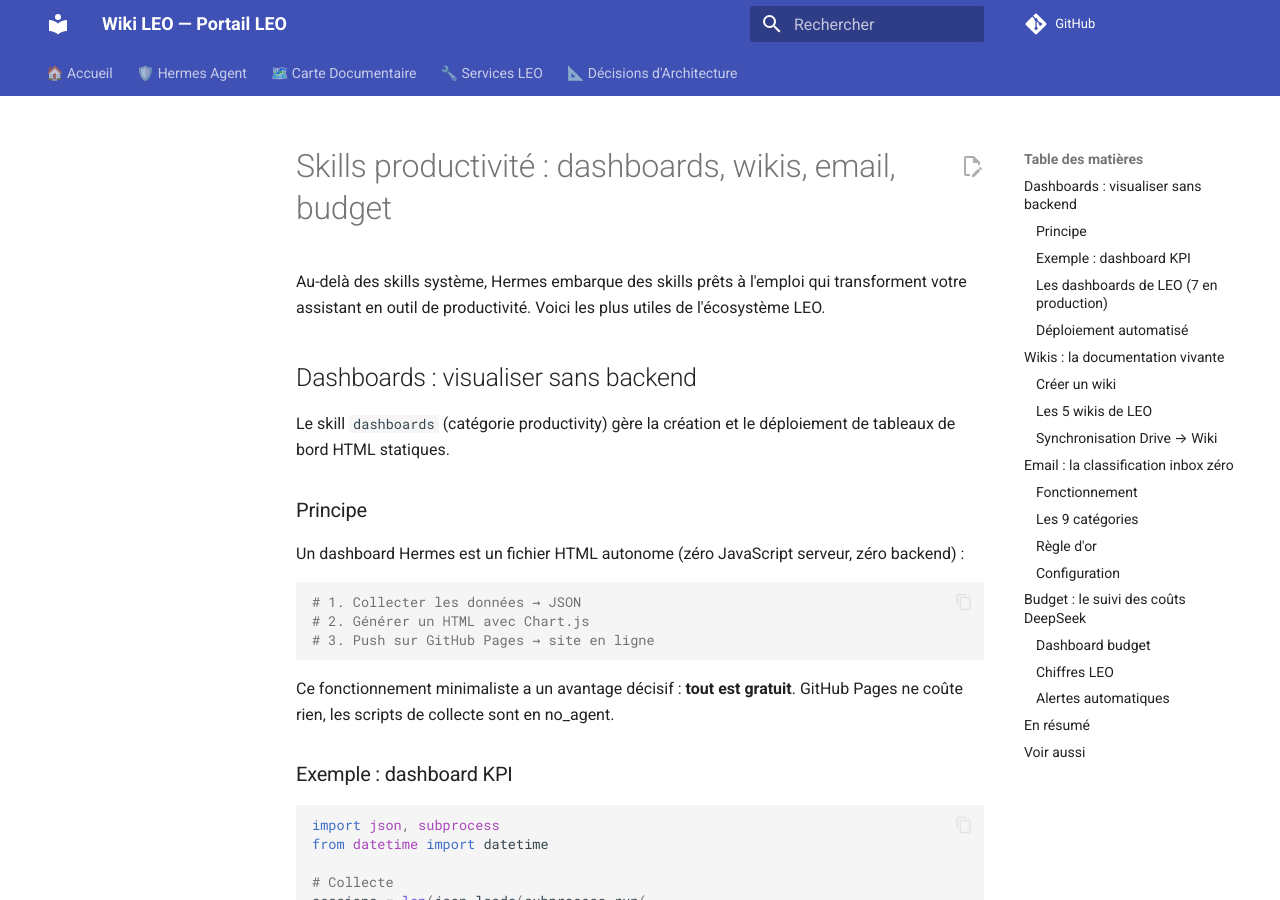
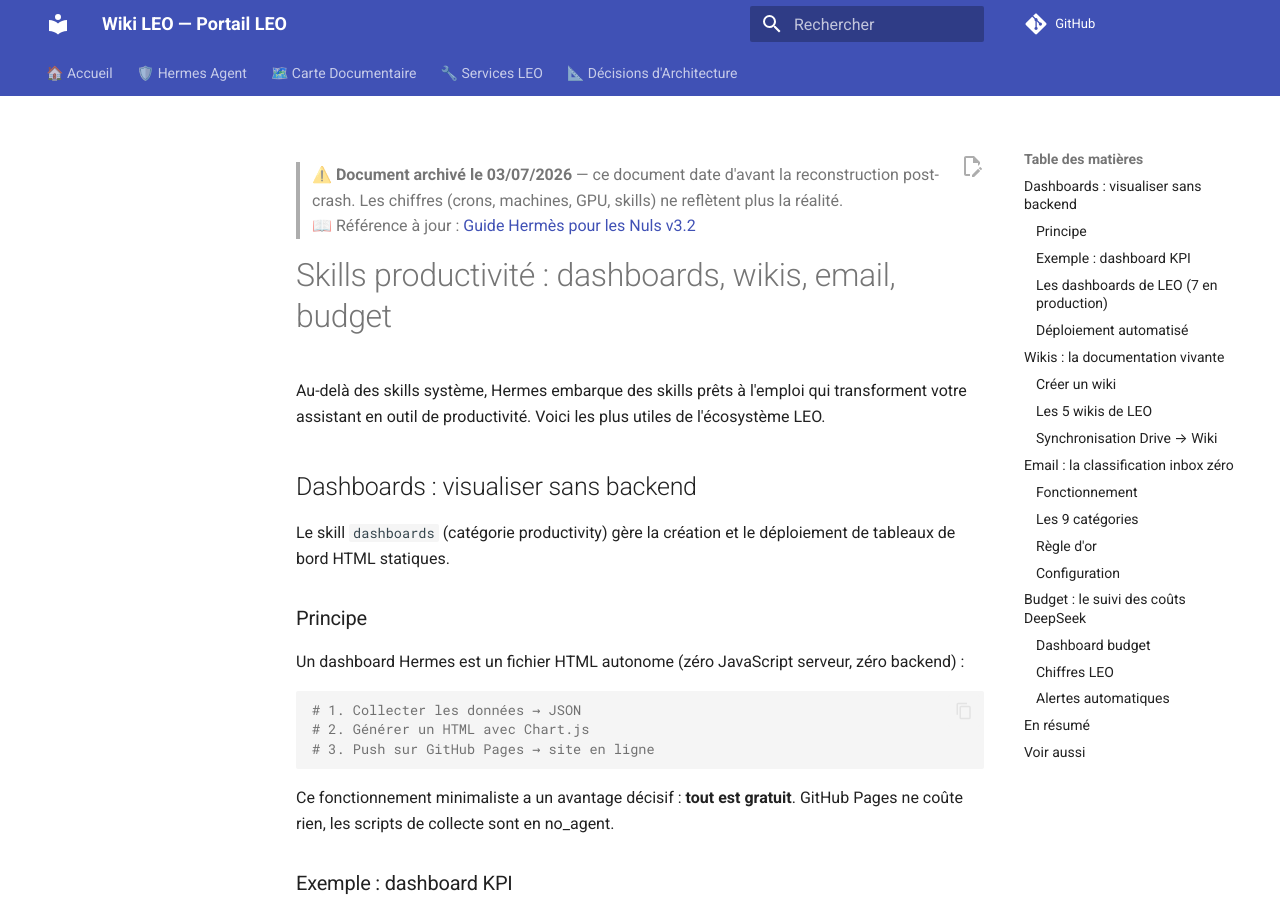
Before and after one commit to christophedanhier-hash/hermes-wiki, an MkDocs documentation site: the page built from docs/hermes/archives/skills-ch17-skills-productivite.md, in a window 1280 px wide and 900 px high. Built offline with MkDocs 1.6.1 and Material for MkDocs 9.7.7, drawn with Linux system fonts in a browser that asks for light colours; comment, search, counter and statistics services are not loaded.

Commit message:
archive: deplacement 6 fichiers orphelins pre-crash + bandeau archive

```diff
--- a/docs/hermes/skills/ch17-skills-productivite.md
+++ b/docs/hermes/archives/skills-ch17-skills-productivite.md
@@ -1,3 +1,14 @@
+---
+archive: true
+archived_date: 2026-07-03
+reason: "Contient des informations obsolètes (pré-crash 30/06). Consultez le guide v3.2 pour les données à jour."
+statut: archive
+---
+
+> ⚠️ **Document archivé le 03/07/2026** — ce document date d'avant la reconstruction post-crash. Les chiffres (crons, machines, GPU, skills) ne reflètent plus la réalité.
+> 📖 Référence à jour : [Guide Hermès pour les Nuls v3.2](https://christophedanhier-hash.github.io/BAVI_LEO/wiki/agent-pro/bureau-leo/guide-hermes-complet/)
+
+
 # Skills productivité : dashboards, wikis, email, budget
 
 Au-delà des skills système, Hermes embarque des skills prêts à l'emploi qui transforment votre assistant en outil de productivité. Voici les plus utiles de l'écosystème LEO.
```
Also changed, not shown: docs/hermes/archives/automatisation-ch27-crons-horaires.md (renamed from docs/hermes/automatisation/ch27-crons-horaires.md, +11 -0 lines), docs/hermes/archives/dashboards-ch24-monitoring-crons.md (renamed from docs/hermes/dashboards/ch24-monitoring-crons.md, +11 -0 lines), docs/hermes/archives/exemples-LEO.md (renamed from docs/hermes/exemples/LEO.md, +11 -0 lines), docs/hermes/archives/services-analyse-gestion-releases.md (renamed from docs/hermes/services/analyse-gestion-releases.md, +11 -0 lines), docs/hermes/archives/skills-ch18-skills-devops.md (renamed from docs/hermes/skills/ch18-skills-devops.md, +11 -0 lines), docs/archives/exemple-leo-complet.md (renamed from docs/annexes/exemple-leo-complet.md).
